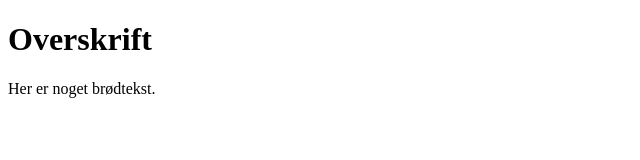
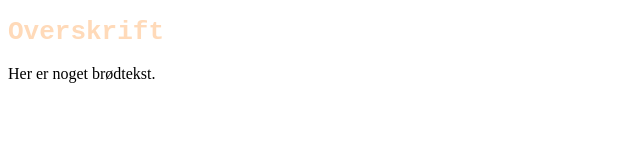
Before and after one commit to vivi4531/gruppeopgave, a plain HTML site: page index.html in a window 1280 px wide. Shown: the whole page, without its empty margins (0-640 px from the left). Drawn offline with Linux system fonts and the light colour scheme.

Commit message:
styling på h1, farve og font

```diff
--- a/index.html
+++ b/index.html
@@ -6,6 +6,13 @@
     <meta name="viewport" content="width=device-width, initial-scale=1.0">
     <title></title>
     <link rel="stylesheet" href="">
+    <style>
+        h1 {
+            color: peachpuff;
+            font-family: monospace;
+        }
+
+    </style>
 </head>
 
 <body>
```
